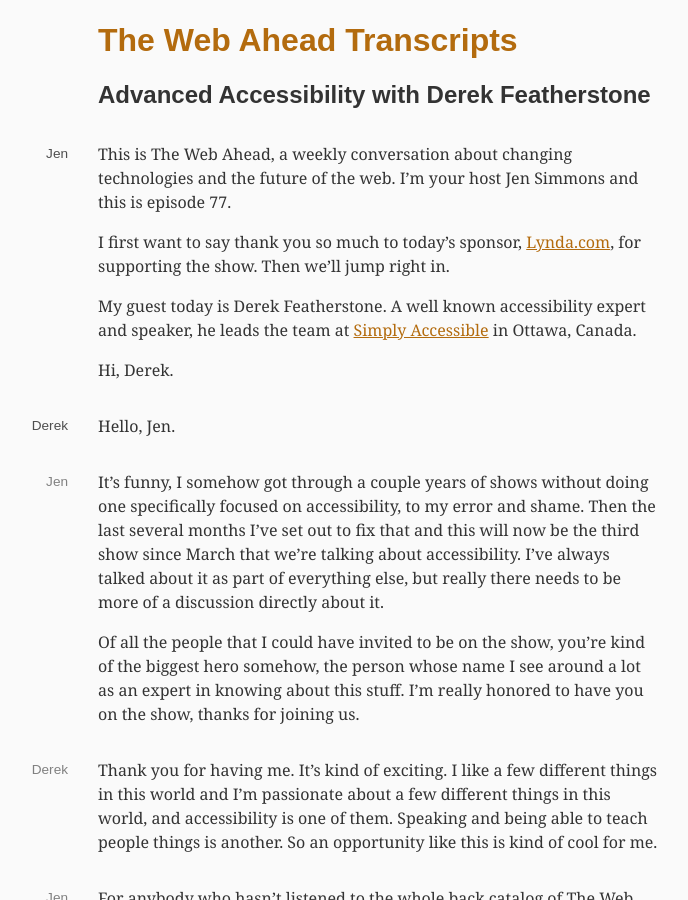
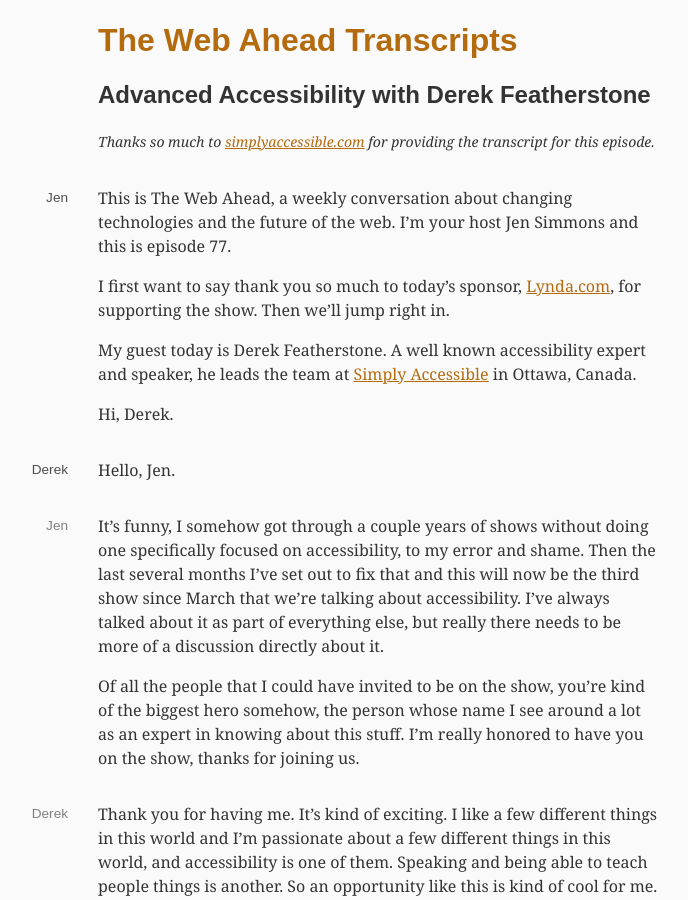
Before and after one commit to jensimmons/webahead-transcripts, a Jekyll site: the page built from _posts/transcripts/2014-07-17-077.html, in a window 1280 px wide and 900 px high. Shown: the whole window, without its empty margins (282-970 px from the left). Built offline with Jekyll 4.4.1, drawn with Linux system fonts in a browser that asks for light colours; Markdown is read by kramdown in place of the engine named in the settings.

Commit message:
adding credit to ep77

```diff
--- a/_posts/transcripts/2014-07-17-077.html
+++ b/_posts/transcripts/2014-07-17-077.html
@@ -3,6 +3,8 @@ layout: transcript
 title:  "Advanced Accessibility with Derek Featherstone"
 permalink: 77/
 ---
+
+<footer><p>Thanks so much to <a href="http://simplyaccessible.com">simplyaccessible.com</a> for providing the transcript for this episode.</p></footer>
 
 <dl>
 
```
